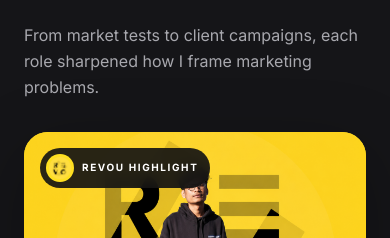
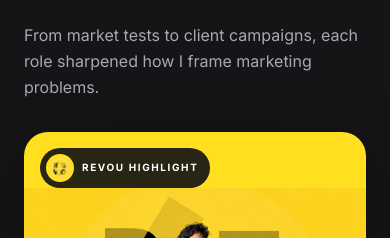
Before and after one commit to adamfiik13-cloud/portfolio, a Next.js app: page / in a window 390 px wide. Shown: the part 7060-7298 px from the top of the page. Built offline with nearby package versions, Linux system fonts and the light colour scheme; a web font is replaced by a local one.

Commit message:
fix: keep RevoU badge clear of mobile portrait

```diff
--- a/components/sections/ExperienceSection.tsx
+++ b/components/sections/ExperienceSection.tsx
@@ -73,6 +73,12 @@ export default function ExperienceSection() {
             {/* RevoU editorial feature */}
             <AnimatedSection delay={0.15}>
               <div className="overflow-hidden rounded-[1.5rem] bg-[#ffdf20] text-[#111113] shadow-[0_20px_70px_rgba(0,0,0,0.28)]">
+                <div className="flex px-4 pt-4 sm:hidden">
+                  <div className="flex items-center gap-2 rounded-full bg-[#111113]/90 py-1.5 pl-1.5 pr-3 text-white">
+                    <Image src="/assets/revou/revou-logo.jpg" alt="" width={28} height={28} className="rounded-full" />
+                    <span className="text-[10px] font-bold uppercase tracking-[0.16em]">RevoU highlight</span>
+                  </div>
+                </div>
                 <div className="relative aspect-[4/3] overflow-hidden">
                   <Image
                     src="/assets/revou/fikri-revou.png"
@@ -82,7 +88,7 @@ export default function ExperienceSection() {
                     className="object-cover object-[50%_32%] transition-transform duration-700 hover:scale-[1.025]"
                   />
                   <div className="absolute inset-x-0 bottom-0 h-28 bg-gradient-to-t from-[#ffdf20] to-transparent" aria-hidden="true" />
-                  <div className="absolute left-4 top-4 flex items-center gap-2 rounded-full bg-[#111113]/90 py-1.5 pl-1.5 pr-3 text-white backdrop-blur-sm">
+                  <div className="absolute left-4 top-4 hidden items-center gap-2 rounded-full bg-[#111113]/90 py-1.5 pl-1.5 pr-3 text-white backdrop-blur-sm sm:flex">
                     <Image src="/assets/revou/revou-logo.jpg" alt="" width={28} height={28} className="rounded-full" />
                     <span className="text-[10px] font-bold uppercase tracking-[0.16em]">RevoU highlight</span>
                   </div>
```
